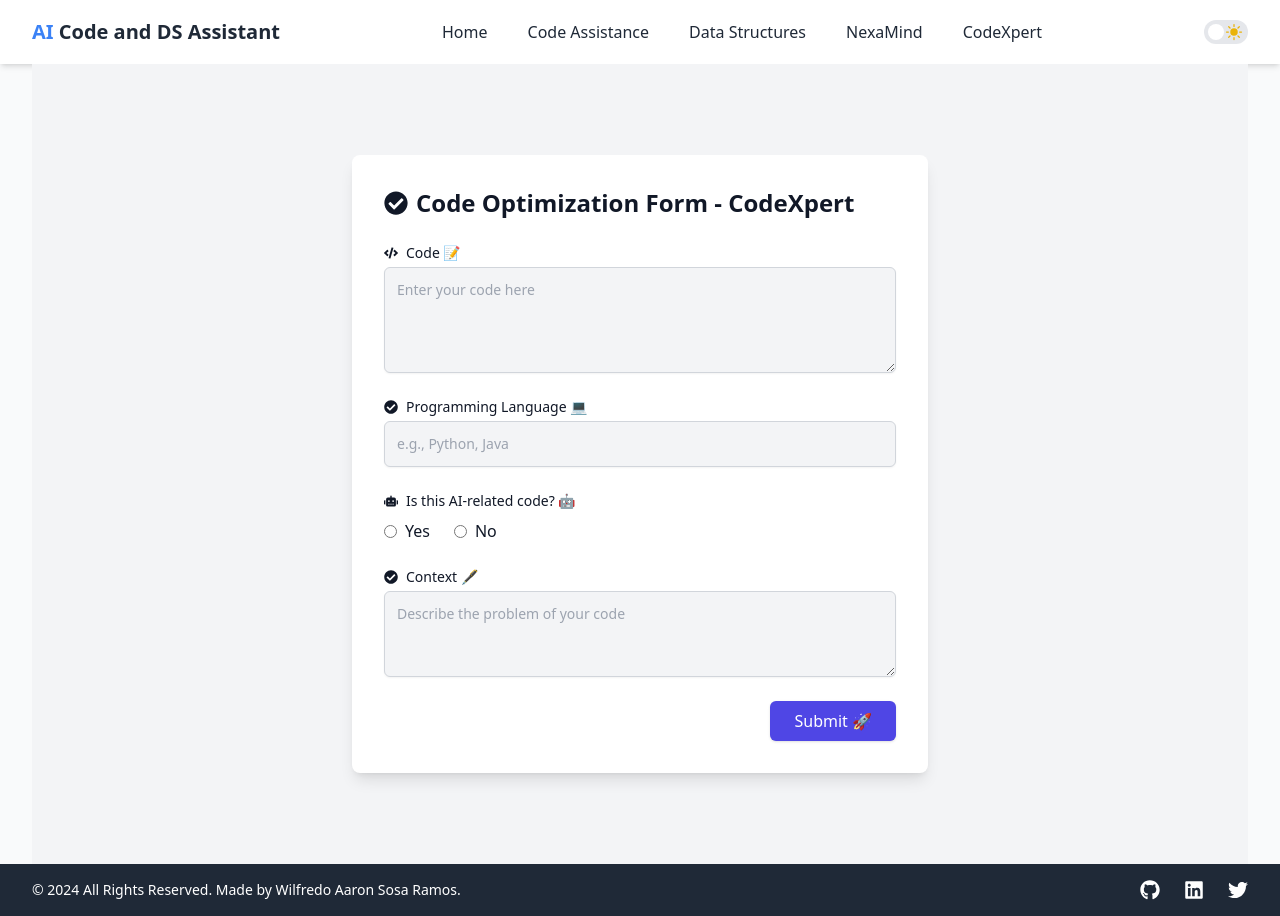
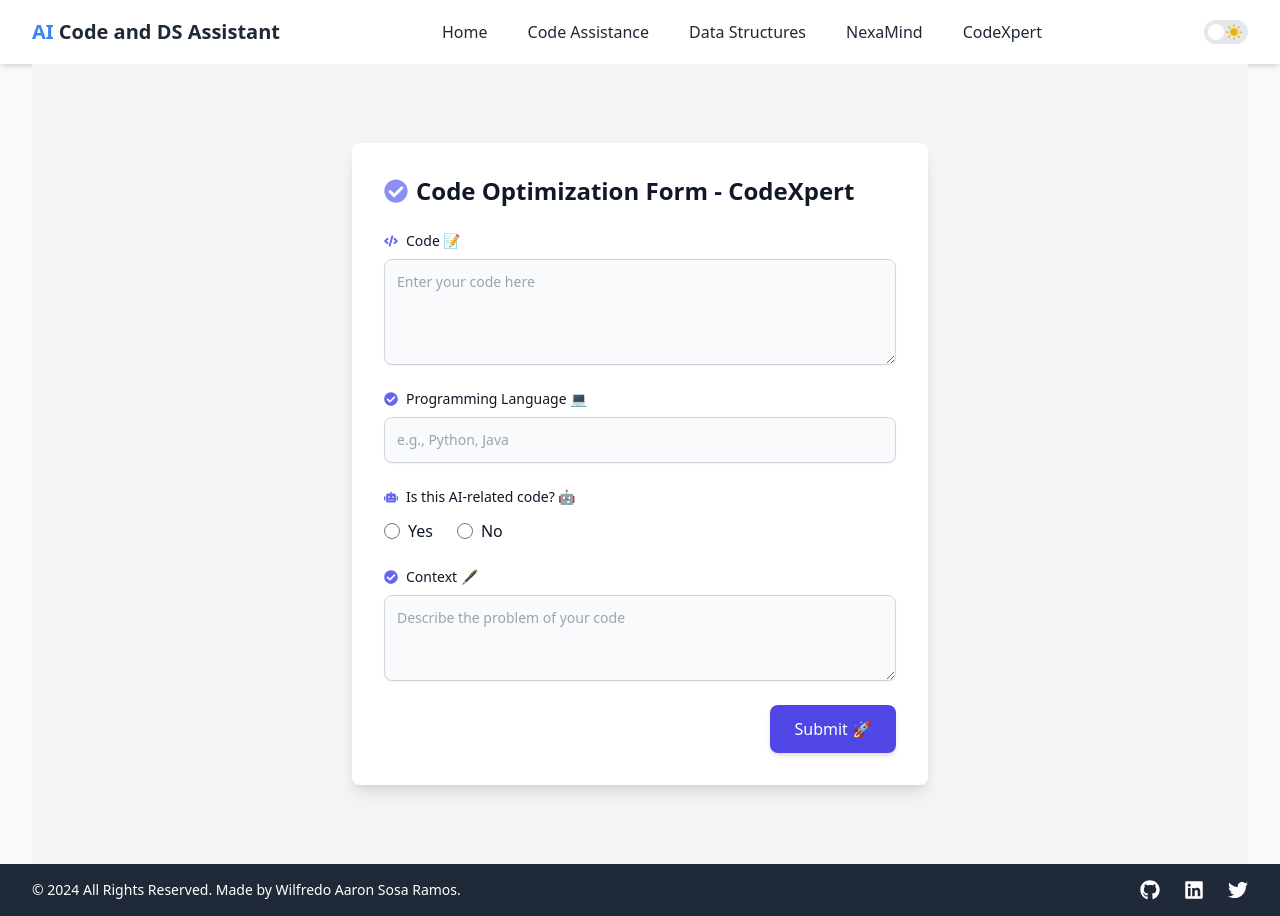
Before and after one commit to AaronSosaRamos/ai-code-ds-assistant-frontend, a Next.js app: page /codexpert in a window 1280 px wide. Built offline with nearby package versions, Linux system fonts and the light colour scheme.

Commit message:
refactored codexpert form

```diff
--- a/components/codexpert/CodeXpertForm.tsx
+++ b/components/codexpert/CodeXpertForm.tsx
@@ -56,80 +56,96 @@ const CodeXpertForm = () => {
 
   return (
     <div className="flex flex-col items-center justify-center min-h-screen transition-all duration-500 ease-in-out bg-gray-100 dark:bg-gray-900">
-      <div className="w-full max-w-xl p-8 shadow-lg rounded-lg transform hover:scale-105 transition-transform duration-300 ease-in-out bg-white dark:bg-gray-800 text-gray-900 dark:text-white">
-        <h2 className="text-2xl font-bold mb-6 animate-fade-in flex items-center space-x-2">
-          <FaCheckCircle /> <span>Code Optimization Form - CodeXpert</span>
+      <div className="w-full max-w-xl p-8 shadow-lg rounded-lg bg-white dark:bg-gray-800 text-gray-900 dark:text-white transition-all duration-300 ease-in-out hover:shadow-2xl animate-fade-in">
+        <h2 className="text-2xl font-extrabold mb-6 flex items-center space-x-2">
+          <FaCheckCircle className="text-indigo-500 animate-pulse" /> <span>Code Optimization Form - CodeXpert</span>
         </h2>
 
-        <form onSubmit={handleSubmit(onSubmit)} className="space-y-6 animate-slide-up">
+        <form onSubmit={handleSubmit(onSubmit)} className="space-y-6">
           <div>
             <label className="block text-sm font-medium flex items-center space-x-2">
-              <FaCode /> <span>Code 📝</span>
+              <FaCode className="text-indigo-500" /> <span>Code 📝</span>
             </label>
             <textarea
               {...register("code")}
               rows={4}
-              className={`mt-1 block w-full border rounded-md shadow-sm focus:ring-indigo-500 focus:border-indigo-500 sm:text-sm p-3 transition-all duration-300 ease-in-out ${errors.code ? "border-red-500" : "border-gray-300"} bg-gray-100 dark:bg-gray-700 text-gray-900 dark:text-white`}
+              className={`mt-2 block w-full border rounded-lg shadow-sm focus:ring-indigo-500 focus:border-indigo-500 text-sm p-3 transition-transform duration-300 ease-in-out ${errors.code ? "border-red-500 animate-shake" : "border-gray-300 dark:border-gray-700"
+                } bg-gray-50 dark:bg-gray-700 text-gray-900 dark:text-white`}
               placeholder="Enter your code here"
             />
-            {errors.code && <p className="text-red-500 text-sm flex items-center"><FaTimesCircle className="mr-2" /> {errors.code.message}</p>}
+            {errors.code && (
+              <p className="text-red-500 text-sm flex items-center mt-2">
+                <FaTimesCircle className="mr-2" /> {errors.code.message}
+              </p>
+            )}
           </div>
 
           <div>
             <label className="block text-sm font-medium flex items-center space-x-2">
-              <FaCheckCircle /> <span>Programming Language 💻</span>
+              <FaCheckCircle className="text-indigo-500" /> <span>Programming Language 💻</span>
             </label>
             <input
               {...register("programming_language")}
-              className={`mt-1 block w-full border rounded-md shadow-sm focus:ring-indigo-500 focus:border-indigo-500 sm:text-sm p-3 transition-all duration-300 ease-in-out ${errors.programming_language ? "border-red-500" : "border-gray-300"} bg-gray-100 dark:bg-gray-700 text-gray-900 dark:text-white`}
+              className={`mt-2 block w-full border rounded-lg shadow-sm focus:ring-indigo-500 focus:border-indigo-500 text-sm p-3 transition-transform duration-300 ease-in-out ${errors.programming_language ? "border-red-500 animate-shake" : "border-gray-300 dark:border-gray-700"
+                } bg-gray-50 dark:bg-gray-700 text-gray-900 dark:text-white`}
               placeholder="e.g., Python, Java"
             />
-            {errors.programming_language && <p className="text-red-500 text-sm flex items-center"><FaTimesCircle className="mr-2" /> {errors.programming_language.message}</p>}
+            {errors.programming_language && (
+              <p className="text-red-500 text-sm flex items-center mt-2">
+                <FaTimesCircle className="mr-2" /> {errors.programming_language.message}
+              </p>
+            )}
           </div>
 
           <div>
             <label className="block text-sm font-medium flex items-center space-x-2">
-              <FaRobot /> <span>Is this AI-related code? 🤖</span>
+              <FaRobot className="text-indigo-500" /> <span>Is this AI-related code? 🤖</span>
             </label>
-            <div className="mt-2 flex items-center">
-              <label className="inline-flex items-center">
+            <div className="mt-3 flex items-center">
+              <label className="inline-flex items-center space-x-2">
                 <input
                   type="radio"
                   value="yes"
                   {...register("is_ai_related")}
-                  className="form-radio text-indigo-600"
+                  className="form-radio h-4 w-4 text-indigo-600"
                 />
-                <span className="ml-2">Yes</span>
+                <span>Yes</span>
               </label>
-              <label className="inline-flex items-center ml-6">
+              <label className="inline-flex items-center space-x-2 ml-6">
                 <input
                   type="radio"
                   value="no"
                   {...register("is_ai_related")}
-                  className="form-radio text-indigo-600"
+                  className="form-radio h-4 w-4 text-indigo-600"
                 />
-                <span className="ml-2">No</span>
+                <span>No</span>
               </label>
             </div>
           </div>
 
           <div>
             <label className="block text-sm font-medium flex items-center space-x-2">
-              <FaCheckCircle /> <span>Context 🖋️</span>
+              <FaCheckCircle className="text-indigo-500" /> <span>Context 🖋️</span>
             </label>
             <textarea
               {...register("context")}
               rows={3}
-              className={`mt-1 block w-full border rounded-md shadow-sm focus:ring-indigo-500 focus:border-indigo-500 sm:text-sm p-3 transition-all duration-300 ease-in-out ${errors.context ? "border-red-500" : "border-gray-300"} bg-gray-100 dark:bg-gray-700 text-gray-900 dark:text-white`}
+              className={`mt-2 block w-full border rounded-lg shadow-sm focus:ring-indigo-500 focus:border-indigo-500 text-sm p-3 transition-transform duration-300 ease-in-out ${errors.context ? "border-red-500 animate-shake" : "border-gray-300 dark:border-gray-700"
+                } bg-gray-50 dark:bg-gray-700 text-gray-900 dark:text-white`}
               placeholder="Describe the problem of your code"
             />
-            {errors.context && <p className="text-red-500 text-sm flex items-center"><FaTimesCircle className="mr-2" /> {errors.context.message}</p>}
+            {errors.context && (
+              <p className="text-red-500 text-sm flex items-center mt-2">
+                <FaTimesCircle className="mr-2" /> {errors.context.message}
+              </p>
+            )}
           </div>
 
           <div className="flex justify-end">
             <button
               type="submit"
-              className={`px-6 py-2 font-medium text-white bg-indigo-600 rounded-md shadow hover:bg-indigo-700 focus:outline-none focus:ring-2 focus:ring-offset-2 focus:ring-indigo-500 transition-transform transform hover:scale-105 flex items-center space-x-2 ${loading ? "opacity-50 cursor-not-allowed" : ""}`}
+              className={`px-6 py-3 font-medium text-white bg-indigo-600 rounded-lg shadow-md hover:bg-indigo-700 focus:ring-2 focus:ring-indigo-500 focus:ring-offset-2 transition-transform duration-300 ${loading ? "opacity-50 cursor-not-allowed" : "hover:scale-105"
+                } flex items-center space-x-2`}
               disabled={loading}
             >
               {loading ? <FaSpinner className="animate-spin" /> : <span>Submit 🚀</span>}
@@ -140,10 +156,9 @@ const CodeXpertForm = () => {
 
       <ToastContainer />
 
-      {results && (
-        <Results data={results} />
-      )}
+      {results && <Results data={results} />}
     </div>
+
   );
 };
 
```
